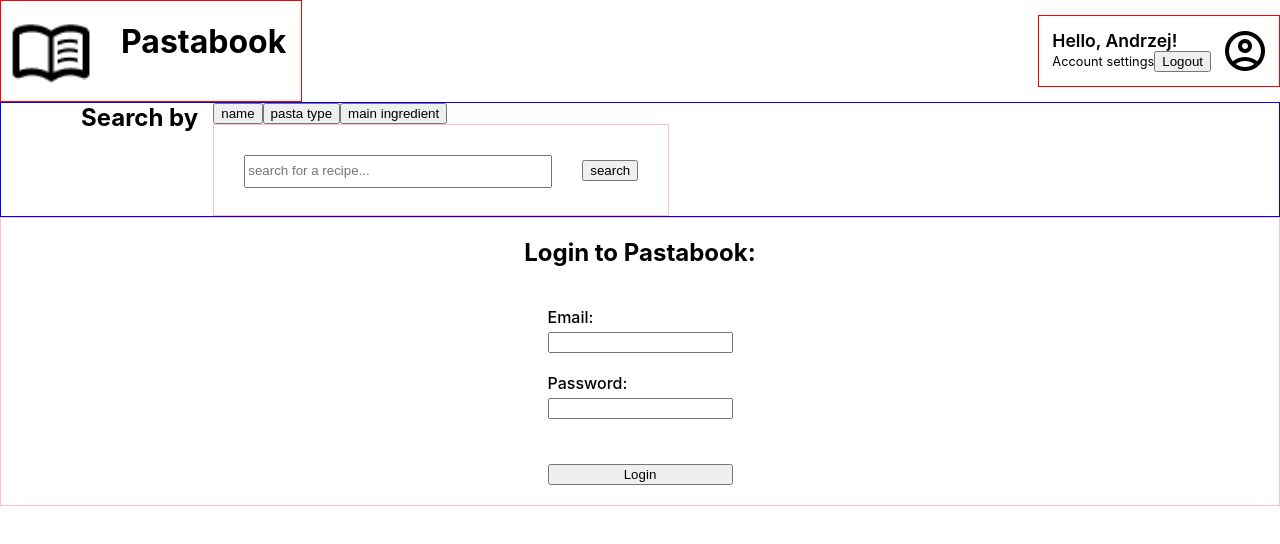
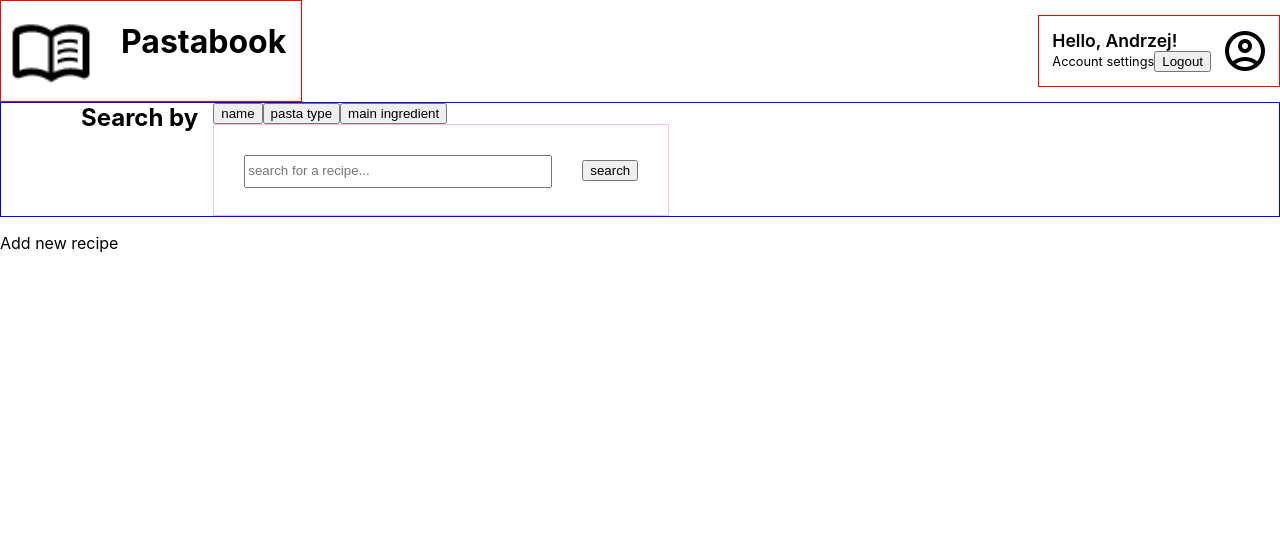
Before and after one commit to andrzejkukuryk/pastabook, a React (Create React App) app: page /add in a window 1280 px wide. Before the commit this address led to /login. Shown: the top 544 px of the page. Built offline with nearby package versions, Linux system fonts and the light colour scheme; sample sign-in values are in the browser's storage.

Commit message:
fix url ../add bug

```diff
--- a/src/App.tsx
+++ b/src/App.tsx
@@ -3,7 +3,7 @@ import "./App.css";
 import { RecipeList } from "./component/recipeList";
 import { BrowserRouter } from "react-router-dom";
 import { Routes, Route } from "react-router";
-import { AuthProvider } from "./component/authProvider";
+import { AuthProvider, useAuthContext } from "./component/authProvider";
 import { Recipe } from "./component/recipe";
 import { PageNotFound } from "./component/pageNotFound";
 import { SharedLayout } from "./component/sharedLayout";
@@ -16,6 +16,7 @@ import { ProtectedRoute } from "./component/protectedRoute";
 
 function App() {
   const [searchResult, setSearchResult] = useState(recipes);
+
 
   return (
     <BrowserRouter>
--- a/src/component/addRecipe/index.tsx
+++ b/src/component/addRecipe/index.tsx
@@ -1,7 +1,7 @@
-import React, { useContext } from "react";
-import { AuthContext } from "../authProvider";
+import React from "react";
+import { useAuthContext } from "../authProvider";
 
 export function AddRecipe() {
-  const token = useContext(AuthContext);
+  const { token } = useAuthContext();
   return <div>{token && <p>Add new recipe</p>}</div>;
 }
--- a/src/component/authProvider/index.tsx
+++ b/src/component/authProvider/index.tsx
@@ -40,7 +40,7 @@ export const AuthProvider: FC<AuthProviderProps> = ({ children }) => {
   const location = useLocation();
   const navigate = useNavigate();
 
-  useEffect(() => {
+  const checkLocalStorage = () => {
     if (localStorage.getItem("pastabookToken")) {
       setToken(localStorage.getItem("pastabookToken"));
       const lsUser = users.find(
@@ -50,7 +50,9 @@ export const AuthProvider: FC<AuthProviderProps> = ({ children }) => {
         setUser(lsUser);
       }
     }
-  }, []);
+  };
+
+  useEffect(() => checkLocalStorage, []);
 
   const fakeAuth = () =>
     new Promise<string>((resolve) => {
--- a/src/component/protectedRoute/index.tsx
+++ b/src/component/protectedRoute/index.tsx
@@ -1,4 +1,4 @@
-import { FC, ReactNode } from "react";
+import { FC, ReactNode, useEffect } from "react";
 import { Navigate, useLocation } from "react-router-dom";
 import { useAuthContext } from "../authProvider";
 
@@ -7,9 +7,12 @@ interface ProtectedRouteProps {
 }
 
 export const ProtectedRoute: FC<ProtectedRouteProps> = ({ children }) => {
+  const lsToken: string | null = localStorage.getItem("pastabookToken");
+
   const { token } = useAuthContext();
   const location = useLocation();
-  if (!token) {
+  console.log("token w protectedRoute: ", token, lsToken);
+  if (!token && !lsToken) {
     return <Navigate to={"/login"} replace state={{ from: location }} />;
   }
 
```
